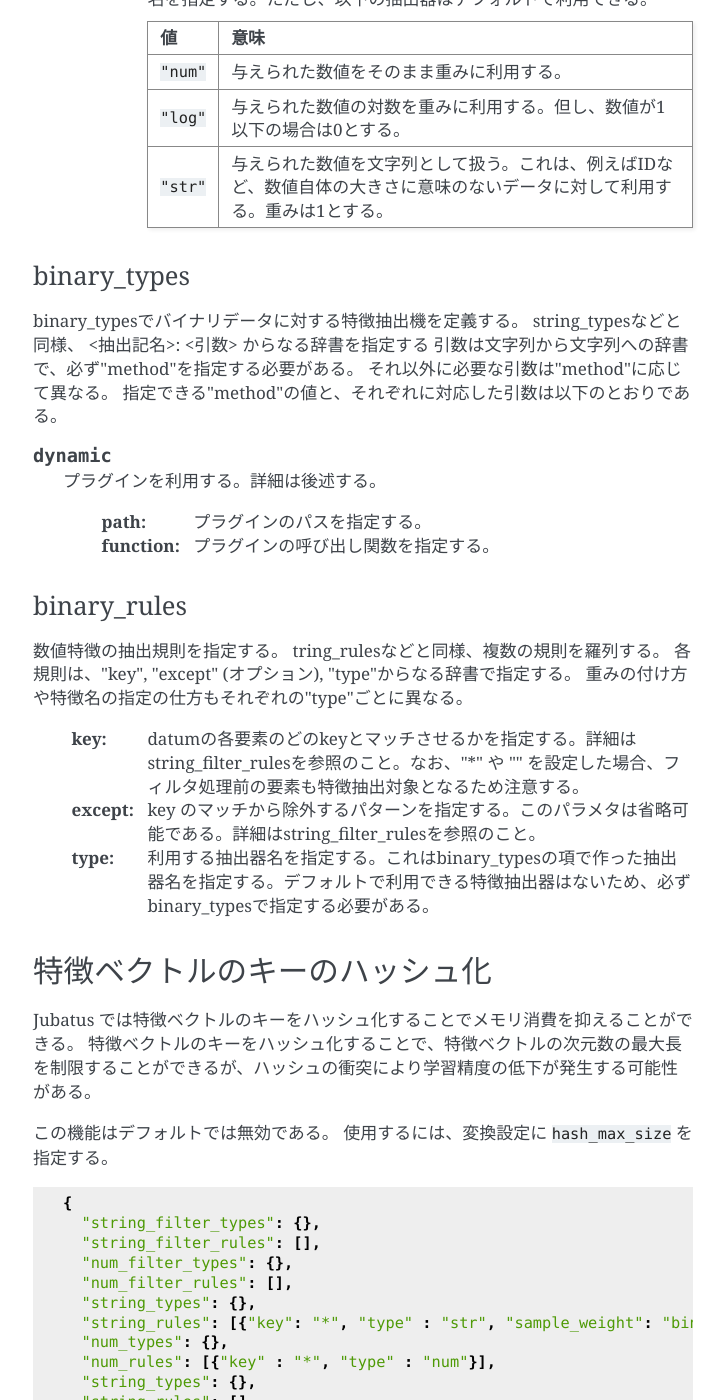
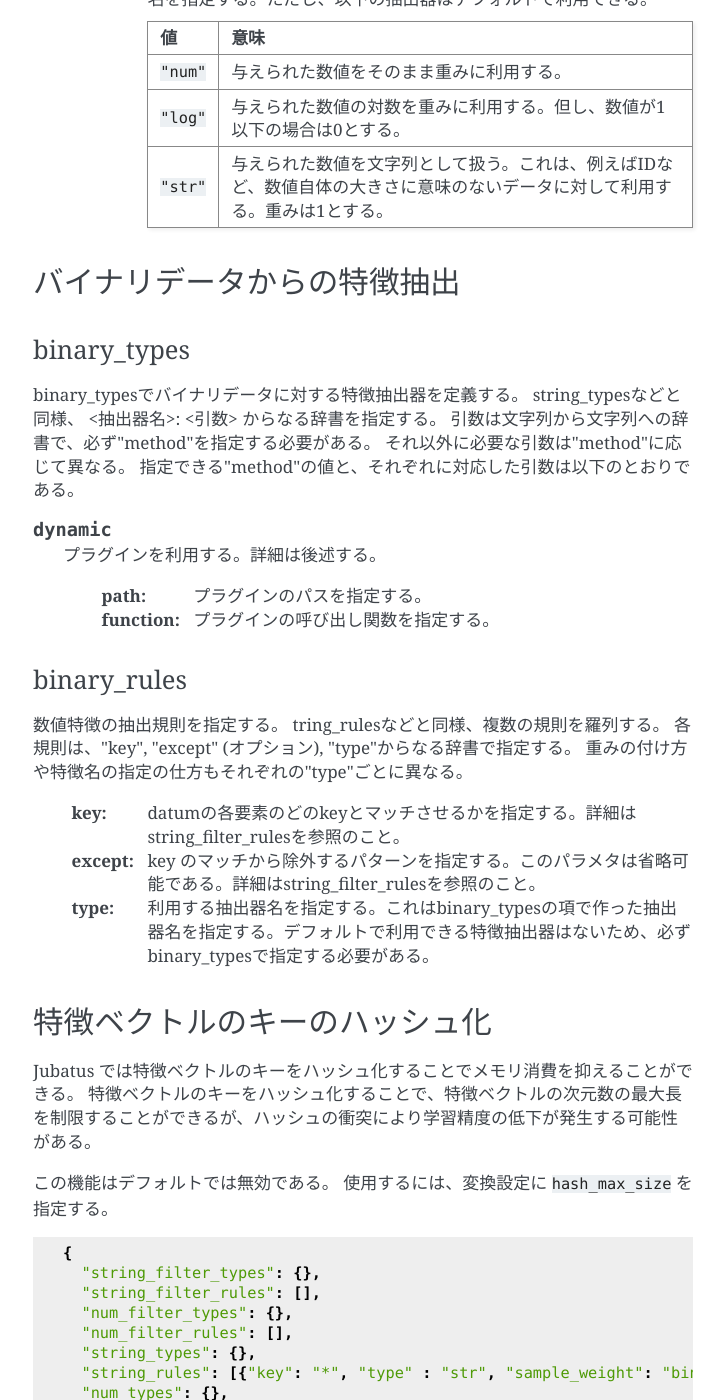
Before and after one commit to jubatus/website, a Sphinx documentation site: the page built from source/ja/fv_convert.rst, in a window 1280 px wide and 1400 px high, scrolled down 11719 px. Shown: the whole window, without its empty margins (387-1112 px from the left). Built offline with Sphinx 7.4.7, drawn with Linux system fonts in a browser that asks for light colours; the version number could not be read and is left out.

Commit message:
Fix typos

```diff
--- a/source/ja/fv_convert.rst
+++ b/source/ja/fv_convert.rst
@@ -512,11 +512,14 @@
    ============ =====================
 
 
+バイナリデータからの特徴抽出
+----------------------------
+
 binary_types
 ~~~~~~~~~~~~
 
-binary_typesでバイナリデータに対する特徴抽出機を定義する。
-string_typesなどと同様、 <抽出記名>: <引数> からなる辞書を指定する
+binary_typesでバイナリデータに対する特徴抽出器を定義する。
+string_typesなどと同様、 <抽出器名>: <引数> からなる辞書を指定する。
 引数は文字列から文字列への辞書で、必ず"method"を指定する必要がある。
 それ以外に必要な引数は"method"に応じて異なる。
 指定できる"method"の値と、それぞれに対応した引数は以下のとおりである。
@@ -537,7 +540,7 @@
 各規則は、"key", "except" (オプション), "type"からなる辞書で指定する。
 重みの付け方や特徴名の指定の仕方もそれぞれの"type"ごとに異なる。
 
- :key:    datumの各要素のどのkeyとマッチさせるかを指定する。詳細はstring_filter_rulesを参照のこと。なお、"\*" や "" を設定した場合、フィルタ処理前の要素も特徴抽出対象となるため注意する。
+ :key:    datumの各要素のどのkeyとマッチさせるかを指定する。詳細はstring_filter_rulesを参照のこと。
  :except: key のマッチから除外するパターンを指定する。このパラメタは省略可能である。詳細はstring_filter_rulesを参照のこと。
  :type:   利用する抽出器名を指定する。これはbinary_typesの項で作った抽出器名を指定する。デフォルトで利用できる特徴抽出器はないため、必ずbinary_typesで指定する必要がある。
 
```
